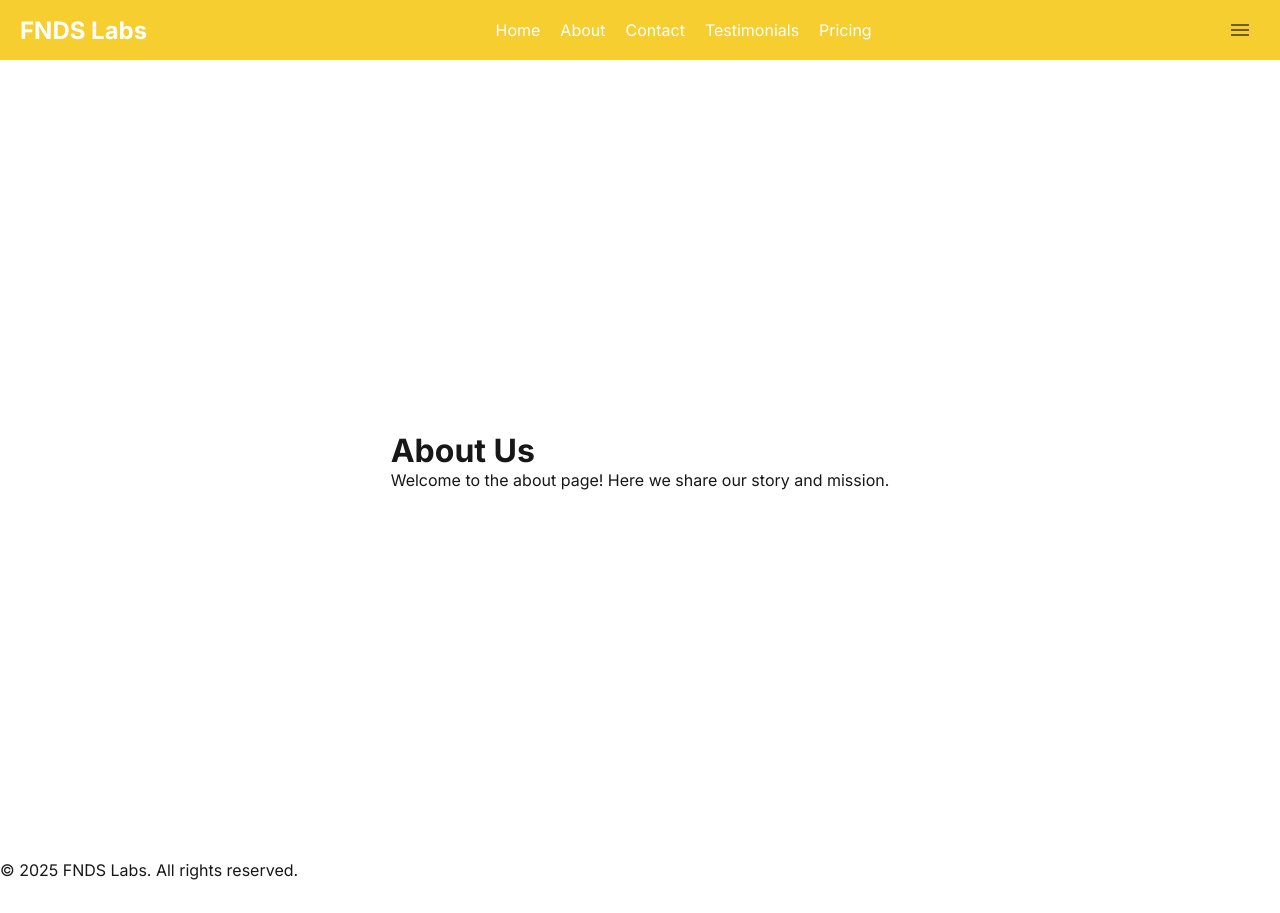
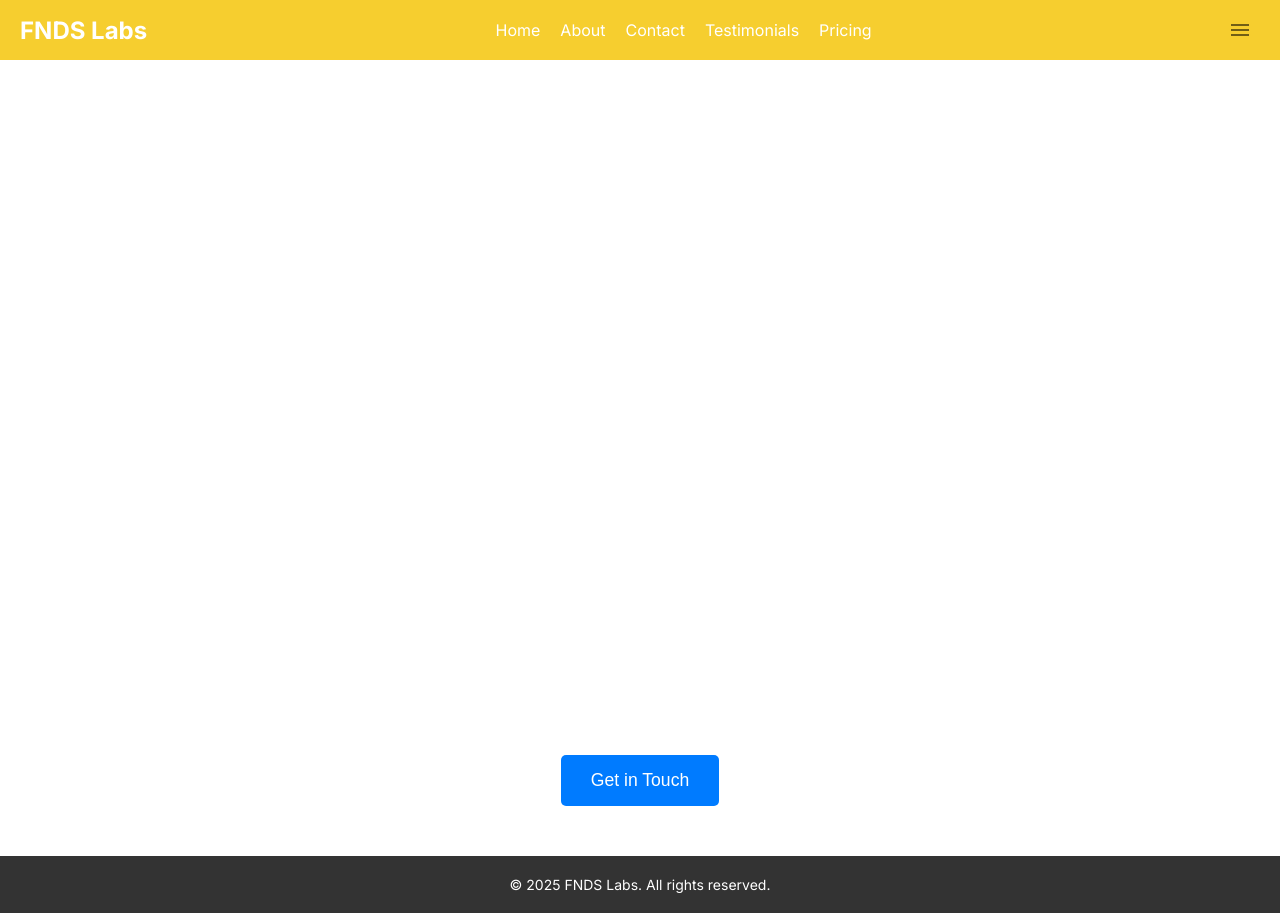
Before and after one commit to aafernands/aafernands.github.io, a Next.js app: page /about in a window 1280 px wide. Before the commit the page ends 880 px from the top, so only its background shows below. Built offline with nearby package versions, Linux system fonts and the light colour scheme.

Commit message:
created about page

```diff
--- a/app/about/page.js
+++ b/app/about/page.js
@@ -1,17 +1,47 @@
-import styles from "../page.module.css";
+import Link from "next/link"; // Import Link for navigation (e.g., for the button)
+import styles from "../../styles/about.module.css"; // Import the CSS module for the About page styling
 
+const About = () => {
+	const currentYear = new Date().getFullYear();
 
-export default function About() {
-    return (
-      <div className={styles.page}>
-      <main className={styles.main}>
+	return (
+		<div className={styles.aboutContainer}>
+			<section className={styles.aboutSection}>
+				<h1 className={styles.title}>Our Story</h1>
+				<p className={styles.paragraph}>
+					Welcome to FNDS Labs! We are a passionate team of web developers based
+					in New Jersey, USA. Founded by Alex Fernandes, our mission is simple:
+					to provide affordable, innovative, and high-quality web development
+					services to small businesses and entrepreneurs.
+				</p>
+				<p className={styles.paragraph}>
+					From Local Beginnings to Global Reach
+				</p>
+				<p className={styles.paragraph}>
+					Starting out in New Jersey, we initially focused on helping small
+					businesses in the area build a strong online presence. As our
+					reputation grew, so did our client base. Today, we are proud to serve
+					clients from all around the world, helping businesses of all sizes
+					build the websites they need to succeed.
+				</p>
+				<p className={styles.paragraph}>Why Choose FNDS Labs?</p>
+				<p className={styles.paragraph}>
+					At FNDS Labs, we believe that your website should be more than just a
+					digital business card. It should be a powerful tool that drives
+					growth, attracts customers, and helps your business succeed. With our
+					expertise in modern web development, we create websites that are not
+					only visually appealing but also functional, responsive, and optimized
+					for performance.
+				</p>
+				<p className={styles.paragraph}>
+					Let s Create Something Amazing Together!
+				</p>
+				<Link href="/contact" className={styles.contactButton}>
+					Get in Touch
+				</Link>
+			</section>
+		</div>
+	);
+};
 
-      <div>
-        <h1>About Us</h1>
-        <p>Welcome to the about page! Here we share our story and mission.</p>
-      </div>
-      </main>
-
-      </div>
-    );
-  }
+export default About;
--- a/app/layout.js
+++ b/app/layout.js
@@ -2,6 +2,7 @@
 import './globals.css'; // Your global styles
 import { Inter } from 'next/font/google'; // Example of a font import
 import Navbar from '../components/Navbar'; // Import Navbar component
+import Footer from '../components/Footer'; // Import Footer component
 
 const inter = Inter({ subsets: ['latin'] });
 
@@ -19,9 +20,7 @@ export default function RootLayout({ children }) {
       <body className={inter.className}>
         <Navbar />
         {children} {/* This will render the content of each page */}
-        <footer>
-          <p>© {currentDate} FNDS Labs. All rights reserved.</p>
-        </footer>
+        <Footer />
       </body>
     </html>
   );
--- a/app/page.module.css
+++ b/app/page.module.css
@@ -166,50 +166,3 @@ a.secondary {
     filter: invert();
   }
 }
-
-
-/* Testimonials Section */
-.testimonialList {
-  list-style-type: none;
-  padding: 0;
-  margin: 0;
-  width: 100%;
-  max-width: 800px;
-}
-
-.testimonialItem {
-  background-color: var(--gray-alpha-100);
-  padding: 20px;
-  border-radius: 8px;
-  margin-bottom: 20px;
-  box-shadow: 0 4px 8px rgba(0, 0, 0, 0.1);
-}
-
-.testimonialItem blockquote {
-  font-size: 1.1rem;
-  font-style: italic;
-  color: var(--gray-rgb);
-  margin-bottom: 10px;
-}
-
-.testimonialItem p {
-  font-weight: bold;
-  color: var(--gray-rgb);
-}
-
-.reviewLink {
-  display: inline-block;
-  margin-top: 10px;
-  color: var(--button-primary-hover);
-  text-decoration: none;
-}
-
-.reviewLink:hover {
-  text-decoration: underline;
-}
-
-@media (max-width: 600px) {
-  .testimonialList {
-    padding: 0 16px;
-  }
-}
--- a/app/testimonials/page.js
+++ b/app/testimonials/page.js
@@ -1,4 +1,4 @@
-import styles from "../page.module.css";
+import styles from "../../styles/testimonials.module.css";
 
 export default function Testimonials() {
   return (
--- /dev/null
+++ b/components/Footer.js
@@ -0,0 +1,13 @@
+import styles from "../styles/footer.module.css"; // Import the CSS module
+
+const Footer = () => {
+  const currentDate = new Date().getFullYear(); // Get the current year dynamically
+
+  return (
+    <footer className={styles.footer}>
+      <p>© {currentDate} FNDS Labs. All rights reserved.</p>
+    </footer>
+  );
+};
+
+export default Footer;
--- /dev/null
+++ b/styles/about.module.css
@@ -0,0 +1,41 @@
+.aboutContainer {
+    padding: 50px 20px;
+    max-width: 1200px;
+    margin: 0 auto;
+    font-family: 'Arial', sans-serif;
+  }
+
+  .aboutSection {
+    text-align: center;
+    max-width: 800px;
+    margin: 0 auto;
+  }
+
+  .title {
+    font-size: 2.5rem;
+    font-weight: bold;
+    margin-bottom: 20px;
+    color: #ffffff;
+  }
+
+  .paragraph {
+    font-size: 1.2rem;
+    line-height: 1.6;
+    margin-bottom: 20px;
+    color: #ffffff;
+  }
+
+  .contactButton {
+    display: inline-block;
+    padding: 15px 30px;
+    background-color: #007bff;
+    color: white;
+    font-size: 1.1rem;
+    text-decoration: none;
+    border-radius: 5px;
+    margin-top: 30px;
+  }
+
+  .contactButton:hover {
+    background-color: #0056b3;
+  }
--- /dev/null
+++ b/styles/footer.module.css
@@ -0,0 +1,20 @@
+.footer {
+    background-color: #333; /* Dark background */
+    color: #fff; /* White text */
+    padding: 20px 0; /* Padding on top and bottom */
+    text-align: center; /* Center-align the text */
+    font-size: 14px; /* Font size */
+  }
+
+  .footer p {
+    margin: 0; /* Remove margin from paragraph */
+  }
+
+  .footer a {
+    color: #fff; /* White color for links */
+    text-decoration: none; /* Remove underline */
+  }
+
+  .footer a:hover {
+    text-decoration: underline; /* Underline on hover */
+  }
```
Also changed, not shown: styles/testimonials.module.css (added, +46 -0 lines).
